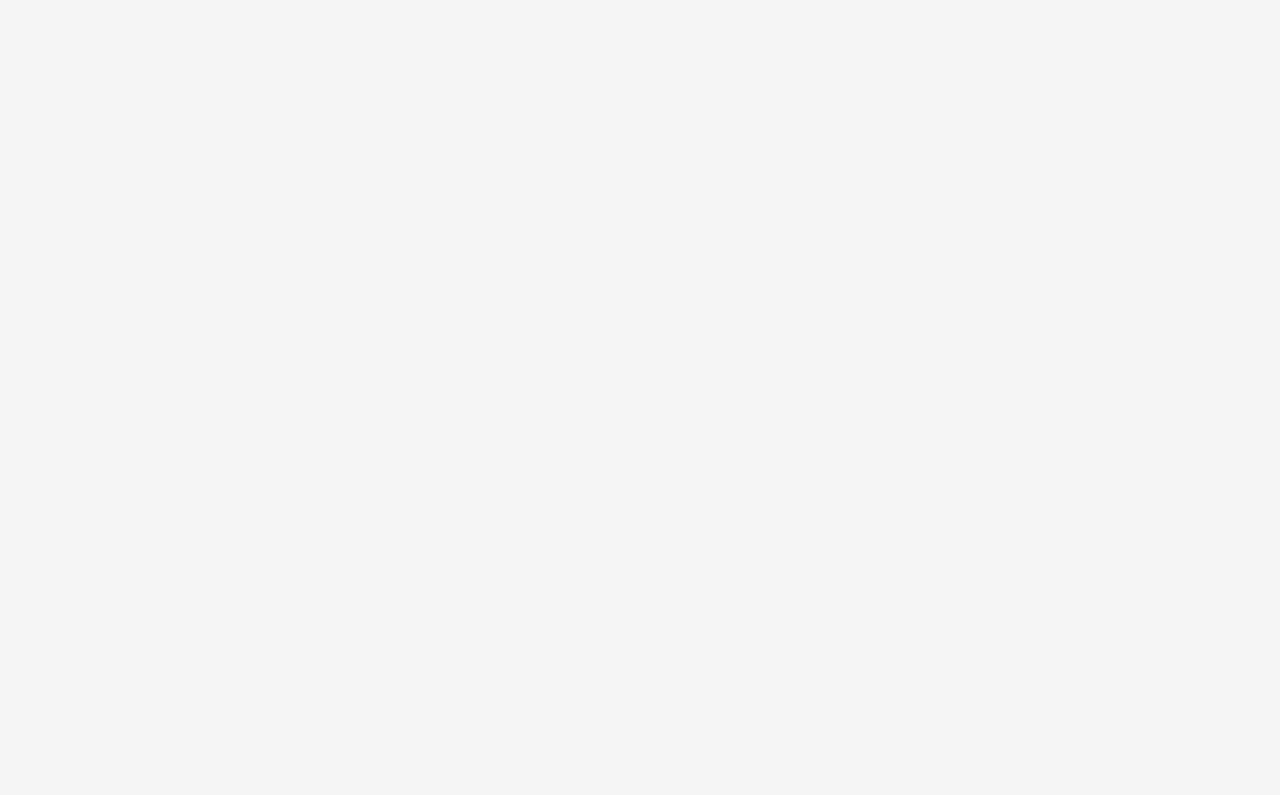
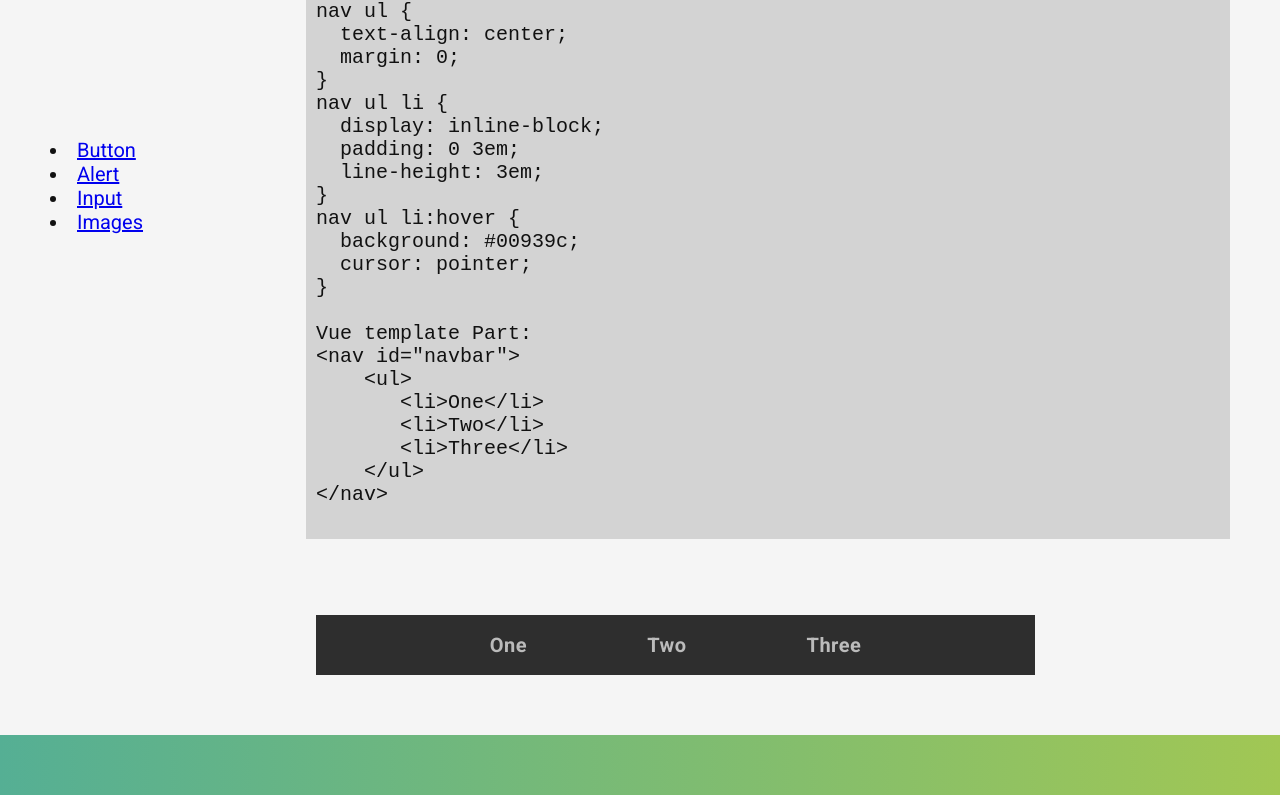
Before and after one commit to zeroshen/client, a Vue app: page /components/NavBar in a window 1280 px wide. Before the commit this address had no page. Shown: the part 455-1250 px from the top of the page. Before the commit the page ends 800 px from the top, so only its background shows below. Built offline with nearby package versions, Linux system fonts and the light colour scheme; a web font is replaced by a local one.

Commit message:
Add NavBar

```diff
--- a/src/router/index.ts
+++ b/src/router/index.ts
@@ -9,6 +9,7 @@ import ComponentsInputView from "@/views/ComponentsInputView.vue";
 import ComponentsLevelOneView from "@/views/ComponentsLevelOneView.vue";
 import ComponentsLinkView from "@/views/ComponentsLinkView.vue";
 import ComponentsSpinnerView from "@/views/ComponentsSpinnerView.vue";
+import ComponentsNavBarView from "@/views/ComponentsNavBarView.vue";
 
 const routes: Array<RouteRecordRaw> = [
   {
@@ -60,6 +61,12 @@ const routes: Array<RouteRecordRaw> = [
     props: true,
   },
   {
+    path: "/components/NavBar",
+    name: "components-navbar-view",
+    component: ComponentsNavBarView,
+    props: true,
+  },
+  {
     path: "/components/image",
     name: "components-image-view",
     component: ImageTuner,
--- /dev/null
+++ b/src/views/ComponentsNavBarView.vue
@@ -0,0 +1,125 @@
+<script setup lang="ts"></script>
+
+<script lang="ts">
+import { defineComponent } from "vue";
+
+export default defineComponent({
+  data() {
+    const str =
+      " \n" +
+      "CSS Part:\n" +
+      "bnav {\n" +
+      "  width: 100%;\n" +
+      "  color: #bbb;\n" +
+      "  background: #2e2e2e;\n" +
+      "  font-weight: bold;\n" +
+      "  letter-spacing: 0.025em;\n" +
+      "}\n" +
+      "nav ul {\n" +
+      "  text-align: center;\n" +
+      "  margin: 0;\n" +
+      "}\n" +
+      "nav ul li {\n" +
+      "  display: inline-block;\n" +
+      "  padding: 0 3em;\n" +
+      "  line-height: 3em;\n" +
+      "}\n" +
+      "nav ul li:hover {\n" +
+      "  background: #00939c;\n" +
+      "  cursor: pointer;\n" +
+      "}\n" +
+      "\n" +
+      "Vue template Part:\n" +
+      '<nav id="navbar">\n' +
+      "    <ul>\n" +
+      "       <li>One</li>\n" +
+      "       <li>Two</li>\n" +
+      "       <li>Three</li>\n" +
+      "    </ul>\n" +
+      "</nav>";
+    return {
+      str,
+    };
+  },
+});
+</script>
+<style scoped>
+.page {
+  display: flex;
+}
+.components-list {
+  width: 20%;
+  display: flex;
+  flex-direction: column;
+  justify-content: center;
+  padding-left: 50px;
+}
+.code-container {
+  width: 80%;
+  display: flex;
+  flex-direction: column;
+  padding: 50px;
+  justify-content: center;
+}
+code {
+  padding: 10px;
+  display: block;
+  white-space: pre;
+  background-color: lightgrey;
+}
+nav {
+  width: 100%;
+  color: #bbb;
+  background: #2e2e2e;
+  font-weight: bold;
+  letter-spacing: 0.025em;
+}
+nav ul {
+  text-align: center;
+  margin: 0;
+}
+nav ul li {
+  display: inline-block;
+  padding: 0 3em;
+  line-height: 3em;
+}
+nav ul li:hover {
+  background: #00939c;
+  cursor: pointer;
+}
+.components {
+  width: 80%;
+  display: flex;
+  flex-direction: column;
+  padding: 10px;
+  justify-content: center;
+  align-items: center;
+}
+</style>
+<template>
+  <div class="page">
+    <section class="components-list">
+      <li><router-link to="../components/Button">Button</router-link></li>
+      <li><router-link to="../components/Alert">Alert</router-link></li>
+      <li><router-link to="../components/Input">Input</router-link></li>
+      <li><router-link to="../components/Image">Images</router-link></li>
+    </section>
+    <section class="code-container">
+      <h1>NavBar</h1>
+      <pre>
+        <code>
+         {{str}}
+        </code>
+      </pre>
+      <section class="components">
+        <nav id="navbar">
+          <ul>
+            <li>One</li>
+            <li>Two</li>
+            <li>Three</li>
+          </ul>
+        </nav>
+      </section>
+    </section>
+  </div>
+</template>
--- a/src/views/HomeView.vue
+++ b/src/views/HomeView.vue
@@ -32,6 +32,7 @@
       <li><router-link to="../components/Input">Input</router-link></li>
       <li><router-link to="../components/Link">Link</router-link></li>
       <li><router-link to="../components/Spinner">Spinner</router-link></li>
+      <li><router-link to="../components/NavBar">NavBar</router-link></li>
       <li><router-link to="../components/Image">Images</router-link></li>
     </section>
     <section class="game-button-container">
```
